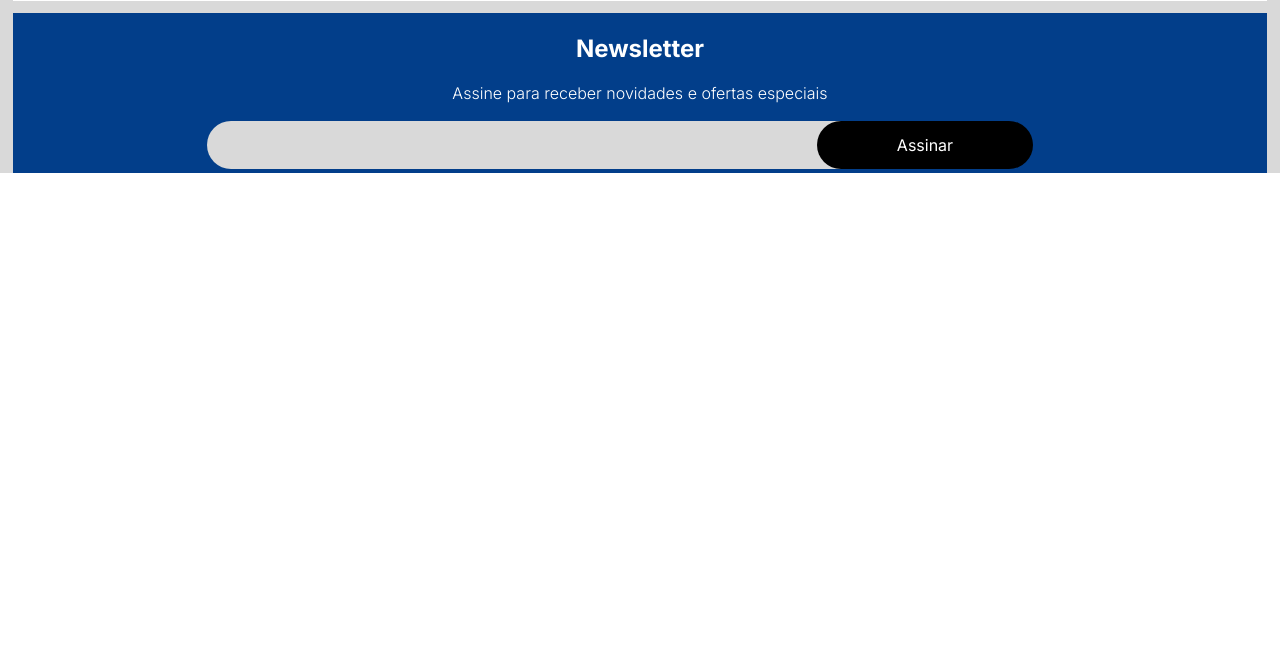
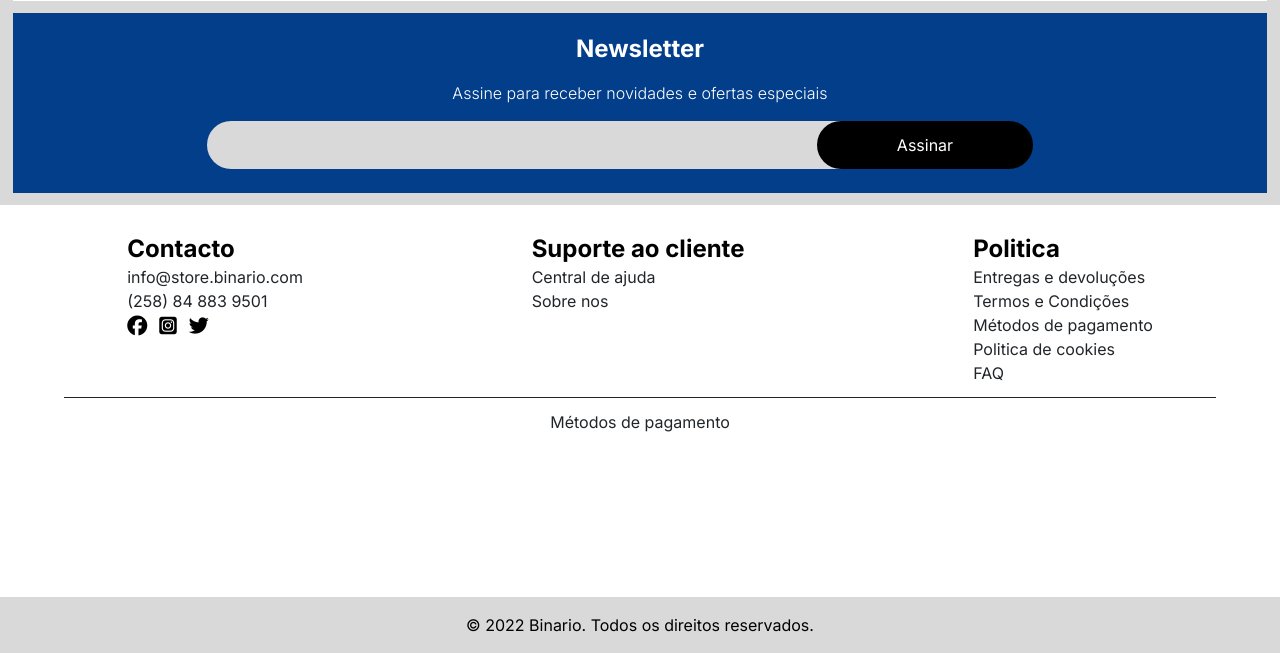
Before and after one commit to Jay-Ubisse/BinarioStore, a PHP site: page / in a window 1280 px wide. Shown: the part 3353-4006 px from the top of the page. Before the commit the page ends 3526 px from the top, so only its background shows below. Run offline with PHP 8.4, Linux system fonts and the light colour scheme; some libraries are stand-ins or nearby versions.

Commit message:
adding the footer section

```diff
--- a/client/assets/styles/output.css
+++ b/client/assets/styles/output.css
@@ -586,6 +578,10 @@ video {
   margin-top: 0.75rem;
 }
 
+.mt-6 {
+  margin-top: 1.5rem;
+}
+
 .flex {
   display: flex;
 }
@@ -598,6 +594,14 @@ video {
   height: -webkit-fit-content;
   height: -moz-fit-content;
   height: fit-content;
+}
+
+.min-h-\[100px\] {
+  min-height: 100px;
+}
+
+.min-h-\[200px\] {
+  min-height: 200px;
 }
 
 .w-full {
@@ -614,8 +618,12 @@ video {
   width: fit-content;
 }
 
-.grid-cols-4 {
-  grid-template-columns: repeat(4, minmax(0, 1fr));
+.w-\[95\%\] {
+  width: 95%;
+}
+
+.w-\[90\%\] {
+  width: 90%;
 }
 
 .flex-row {
@@ -638,25 +646,38 @@ video {
   justify-content: space-around;
 }
 
+.gap-3 {
+  gap: 0.75rem;
+}
+
 .rounded-2xl {
   border-radius: 1rem;
+}
+
+.rounded-full {
+  border-radius: 9999px;
 }
 
 .rounded-lg {
   border-radius: 0.5rem;
 }
 
-.rounded-full {
-  border-radius: 9999px;
+.border {
+  border-width: 1px;
 }
 
-.border {
-  border-width: 1px;
+.border-t {
+  border-top-width: 1px;
 }
 
 .border-blue-binario {
   --tw-border-opacity: 1;
   border-color: rgb(2 62 138 / var(--tw-border-opacity));
+}
+
+.border-\[\#212529\] {
+  --tw-border-opacity: 1;
+  border-color: rgb(33 37 41 / var(--tw-border-opacity));
 }
 
 .bg-gray-binario {
@@ -684,18 +705,22 @@ video {
   background-color: rgb(2 62 138 / var(--tw-bg-opacity));
 }
 
+.bg-black {
+  --tw-bg-opacity: 1;
+  background-color: rgb(0 0 0 / var(--tw-bg-opacity));
+}
+
 .bg-\[\#2B2D42\] {
   --tw-bg-opacity: 1;
   background-color: rgb(43 45 66 / var(--tw-bg-opacity));
 }
 
-.bg-black {
-  --tw-bg-opacity: 1;
-  background-color: rgb(0 0 0 / var(--tw-bg-opacity));
+.p-1 {
+  padding: 0.25rem;
 }
 
-.p-1 {
-  padding: 0.25rem;
+.p-0 {
+  padding: 0px;
 }
 
 .py-4 {
@@ -723,8 +748,42 @@ video {
   padding-right: 0.5rem;
 }
 
+.py-6 {
+  padding-top: 1.5rem;
+  padding-bottom: 1.5rem;
+}
+
+.py-9 {
+  padding-top: 2.25rem;
+  padding-bottom: 2.25rem;
+}
+
 .pb-4 {
   padding-bottom: 1rem;
+}
+
+.pt-3 {
+  padding-top: 0.75rem;
+}
+
+.pt-1 {
+  padding-top: 0.25rem;
+}
+
+.pb-3 {
+  padding-bottom: 0.75rem;
+}
+
+.pb-6 {
+  padding-bottom: 1.5rem;
+}
+
+.pb-0 {
+  padding-bottom: 0px;
+}
+
+.text-center {
+  text-align: center;
 }
 
 .font-inter {
@@ -777,14 +836,19 @@ video {
   color: rgb(2 62 138 / var(--tw-text-opacity));
 }
 
+.text-black {
+  --tw-text-opacity: 1;
+  color: rgb(0 0 0 / var(--tw-text-opacity));
+}
+
 .text-slate-800 {
   --tw-text-opacity: 1;
   color: rgb(30 41 59 / var(--tw-text-opacity));
 }
 
-.text-black {
+.text-\[\#212529\] {
   --tw-text-opacity: 1;
-  color: rgb(0 0 0 / var(--tw-text-opacity));
+  color: rgb(33 37 41 / var(--tw-text-opacity));
 }
 
 .underline {
@@ -879,6 +927,14 @@ video {
     justify-content: space-between;
   }
 
+  .laptop\:justify-around {
+    justify-content: space-around;
+  }
+
+  .laptop\:gap-0 {
+    gap: 0px;
+  }
+
   .laptop\:gap-4 {
     gap: 1rem;
   }
--- a/client/index.php
+++ b/client/index.php
@@ -106,7 +106,7 @@
                 </div>
             </div>
         </section>
-        <section id="newsletter" class="w-[98%] mt-3 mx-auto bg-blue-binario p-1 h-fit">
+        <section id="newsletter" class="w-[98%] mt-3 mx-auto bg-blue-binario pt-1 pb-6 h-fit">
             <h1 class="text-white w-fit mx-auto font-bold text-lg py-4">Newsletter</h1>
             <p class="text-white w-fit mx-auto font-ligth text-xs pb-4">Assine para receber novidades e ofertas especiais</p>
             <div class="h-fit  w-fit mx-auto laptop:flex laptop:flex-row laptop:gap-0 laptop:h-12">
@@ -115,5 +115,38 @@
             </div>
         </section>
     </main>
+    <footer class="w-full mt-3 p-0 pt-1 bg-white">
+        <section class="w-[98%] mx-auto mt-6 flex laptop:flex-row laptop:justify-around">
+            <div>
+                <h1 class="text-black font-bold laptop:text-lg">Contacto</h1>
+                <p class="text-[#212529] font-regular laptop:text-xs">info@store.binario.com</p>
+                <p class="text-[#212529] font-regular laptop:text-xs">(258) 84 883 9501</p>
+                <div class="flex flex-row gap-3">
+                    <div><i class="fa-brands fa-facebook fa-lg"></i></div>
+                    <div><i class="fa-brands fa-square-instagram fa-lg"></i></div>
+                    <div><i class="fa-brands fa-twitter fa-lg"></i></div>
+                </div>
+            </div>
+            <div>
+            <h1 class="text-black font-bold laptop:text-lg">Suporte ao cliente</h1>
+                <p class="text-[#212529] font-regular laptop:text-xs">Central de ajuda</p>
+                <p class="text-[#212529] font-regular laptop:text-xs">Sobre nos</p>
+            </div>
+            <div>
+            <h1 class="text-black font-bold laptop:text-lg">Politica</h1>
+                <p class="text-[#212529] font-regular laptop:text-xs">Entregas e devoluções</p>
+                <p class="text-[#212529] font-regular laptop:text-xs">Termos e Condições</p>
+                <p class="text-[#212529] font-regular laptop:text-xs">Métodos de pagamento</p>
+                <p class="text-[#212529] font-regular laptop:text-xs">Politica de cookies</p>
+                <p class="text-[#212529] font-regular laptop:text-xs">FAQ</p>
+            </div>
+        </section>
+        <section class="w-[90%] mx-auto border-t border-[#212529] text-center mt-3 pt-3 min-h-[200px]">
+            <p class="text-[#212529] font-regular laptop:text-xs">Métodos de pagamento</p>
+        </section>
+        <section class="bg-gray-binario py-4 text-center font-regular laptop:text-xs">
+            <p>&copy; 2022 Binario. Todos os direitos reservados. </p>
+        </section>
+    </footer>
 </body>
 </html>
```
Also changed, not shown: other parts of client/assets/styles/output.css (+34 -67 lines).
